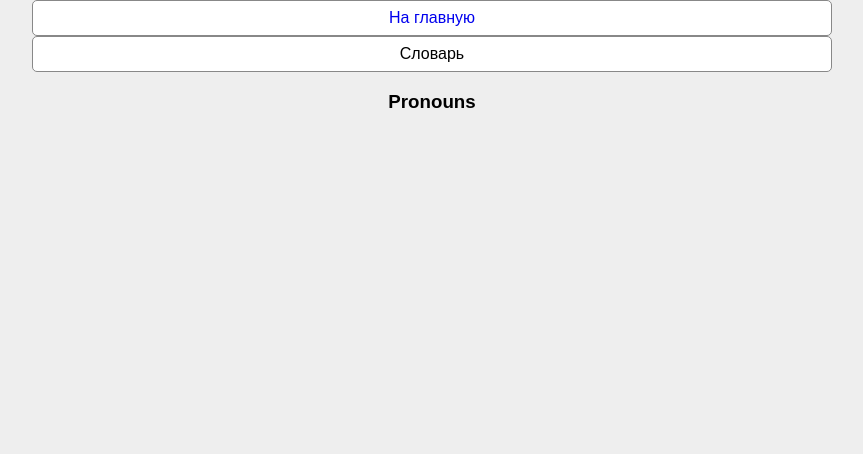
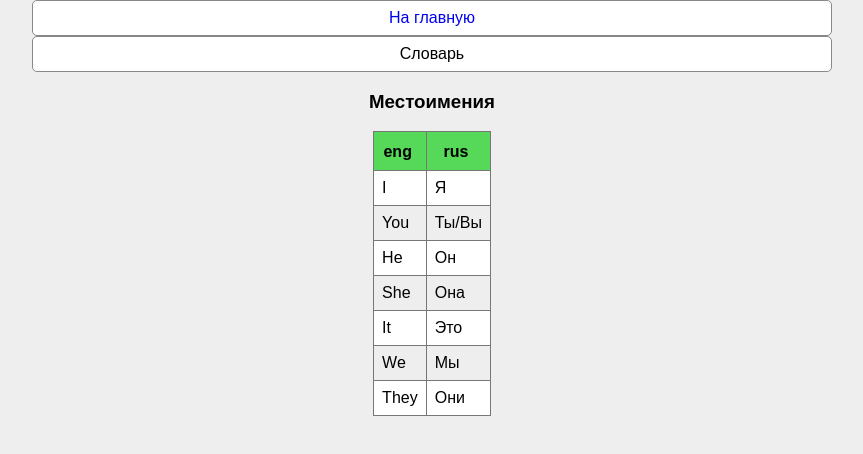
Before and after one commit to morsko1/learn_eng_tense, a React (Create React App) app: page /dictionary in a window 1280 px wide. Both pictures are taken after a click on the element "Местоимения". Shown: the top 454 px of the page, without its empty margins (208-1071 px from the left). Built offline with nearby package versions, Linux system fonts and the light colour scheme.

Commit message:
added table for dictionary

```diff
--- a/src/index.css
+++ b/src/index.css
@@ -10,6 +10,7 @@ body {
 	margin: 0;
 	padding: 0;
 	font-family: sans-serif;
+	font-size: 100%;
 }
 h1, h2, h3, h4{
 	text-align: center;
@@ -99,6 +100,34 @@ h1, h2, h3, h4{
 .has-error input[type="text"]{
 	background-color: #ff795e;
 }
+.table-words{
+	border-collapse: collapse;
+	margin: 0 auto;
+}
+.table-words td, th{
+	border: 1px solid #777;
+	padding: 0.5em;
+}
+.table-words th{
+	background-color: #56d858;
+	cursor: pointer;
+}
+.table-words th:hover{
+	background-color: #56d858;
+	cursor: pointer;
+}
+.table-words tbody tr:nth-child(odd){
+	background-color: #fff;
+}
+.tooltip{
+	display: none;
+	margin: 0 auto;
+	background-color: yellow;
+	position: absolute;
+	/*top: -2em;*/
+	text-align: center;
+}
+
 @media screen and (max-width: 768px) {
 
 .root{
--- a/src/pages/Dictionary/Dictionary.js
+++ b/src/pages/Dictionary/Dictionary.js
@@ -1,5 +1,4 @@
 import React, { Component } from 'react';
-// import {Link} from 'react-router-dom';
 import Pronouns from './parts/Pronouns.js'
 import Verbs from './parts/Verbs.js'
 import Nouns from './parts/Nouns.js'
--- a/src/pages/Dictionary/parts/Pronouns.js
+++ b/src/pages/Dictionary/parts/Pronouns.js
@@ -1,13 +1,70 @@
 import React, { Component } from 'react';
+import dict from './dictionary.json';
 
 class Pronouns extends Component {
+	constructor (props) {
+		super (props);
+		this.handleClick = this.handleClick.bind(this);
+		this.handleHover = this.handleHover.bind(this);
+		this.handleOut = this.handleOut.bind(this);
+	}
+
+	handleClick (event) {
+		const target = event.target;
+		const index = target.cellIndex;
+		const rows = document.getElementsByTagName('tbody')[0].rows;
+		for (let i=0; i<rows.length; i++) {
+			let row = rows[i];
+			let cell = row.cells[index];
+			if (cell.firstElementChild.hidden) {
+				cell.firstElementChild.removeAttribute('hidden');
+			} else {
+				cell.firstElementChild.setAttribute('hidden', true);
+			}
+		}
+	}
+
+	handleHover (event) {
+		const tooltip = document.getElementsByClassName('tooltip')[0];
+		tooltip.style.display = 'block';
+		const coords = document.getElementsByTagName('table')[0].getBoundingClientRect();
+		const fontSize = window.getComputedStyle(document.body, null).getPropertyValue('font-size');
+		tooltip.style.top = (coords.top - parseInt(fontSize, 10)*2) + 'px';
+		tooltip.style.left = (coords.left - parseInt(fontSize, 10)*2) + 'px';
+	}
+	handleOut (event) {
+		const tooltip = document.getElementsByClassName('tooltip')[0];
+		tooltip.style.display = '';
+	}
+
 	render() {
+		const list = dict.pronouns.map((word) =>
+			<tr key={word.en.toString()}>
+				<td><span>{word.en}</span></td>
+				<td><span>{word.ru}</span></td>
+			</tr>
+		);
 		return (
 			<div>
 				<div
 					className="btn-block"
 					onClick={this.props.resetPart}>Словарь</div>
-				<h3>Pronouns</h3>
+				<h3>Местоимения</h3>
+				<div className="tooltip">нажмите, чтобы скрыть/показать</div>
+				<table className="table-words">
+					<thead>
+						<tr
+						onClick={this.handleClick}
+						onMouseOver={this.handleHover}
+						onMouseOut={this.handleOut}>
+							<th >eng {String.fromCharCode( '&amp' )}</th>
+							<th >rus {String.fromCharCode( '&#128065' )}</th>
+						</tr>
+					</thead>
+					<tbody>
+						{list}
+					</tbody>
+				</table>
 			</div>
 		);
 	}
--- a/src/pages/Dictionary/parts/dictionary.json
+++ b/src/pages/Dictionary/parts/dictionary.json
@@ -1,58 +1,75 @@
 {
-	"prepositions": [
+	"pronouns": [
 		{
-			"I": "Я"
+			"en": "I",
+			"ru": "Я"
 		},
 		{
-			"You": "Ты/Вы"
+			"en": "You",
+			"ru": "Ты/Вы"
 		},
 		{
-			"He": "Он"
+			"en": "He",
+			"ru": "Он"
 		},
 		{
-			"She": "Она"
+			"en": "She",
+			"ru": "Она"
 		},
 		{
-			"It": "Это"
+			"en": "It",
+			"ru": "Это"
 		},
 		{
-			"We": "Мы"
+			"en": "We",
+			"ru": "Мы"
 		},
 		{
-			"They": "Они"
+			"en": "They",
+			"ru": "Они"
 		}
 	],
 
 	"verbs": [
 		{
-			"be": "быть"
+			"en": "be",
+			"ru": "быть"
 		},
 		{
-			"have": "иметь"
+			"en": "have",
+			"ru": "Иметь"
 		},
 		{
-			"do": "делать"
+			"en": "do",
+			"ru": "делать"
 		},
 		{
-			"say": "говорить"
+			"en": "say",
+			"ru": "говорить"
 		},
 		{
-			"go": "идти"
+			"en": "go",
+			"ru": "идти"
 		},
 		{
-			"get": "получать"
+			"en": "get",
+			"ru": "получать"
 		},
 		{
-			"make": "делать"
+			"en": "make",
+			"ru": "делать"
 		},
 		{
-			"know": "знать"
+			"en": "know",
+			"ru": "знать"
 		},
 		{
-			"think": "думать"
+			"en": "think",
+			"ru": "думать"
 		},
 		{
-			"take": "брать"
+			"en": "take",
+			"ru": "брать"
 		}
 	]
 
```
